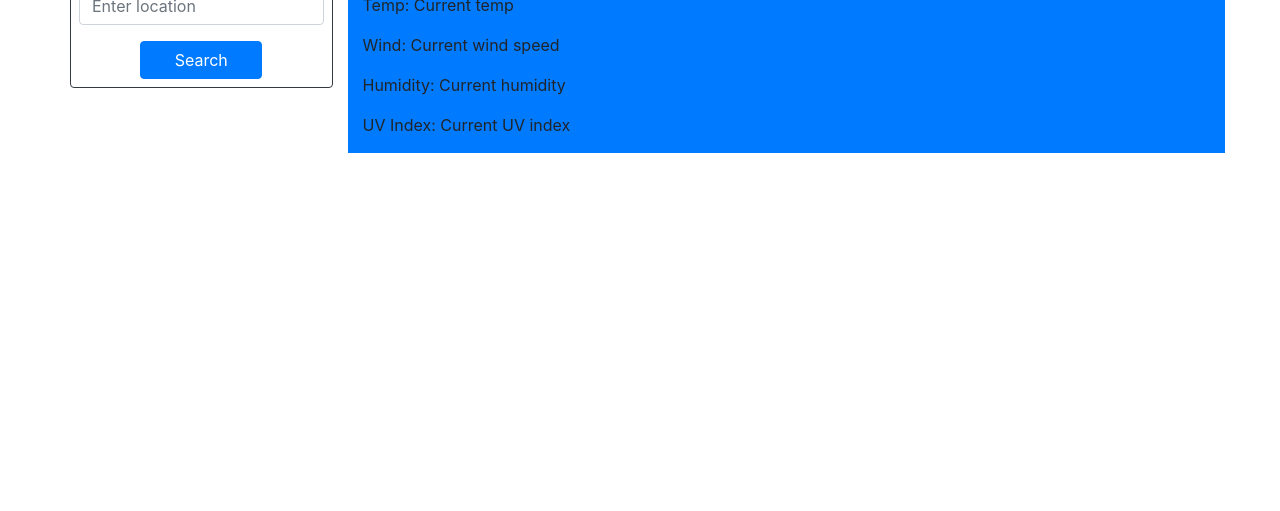
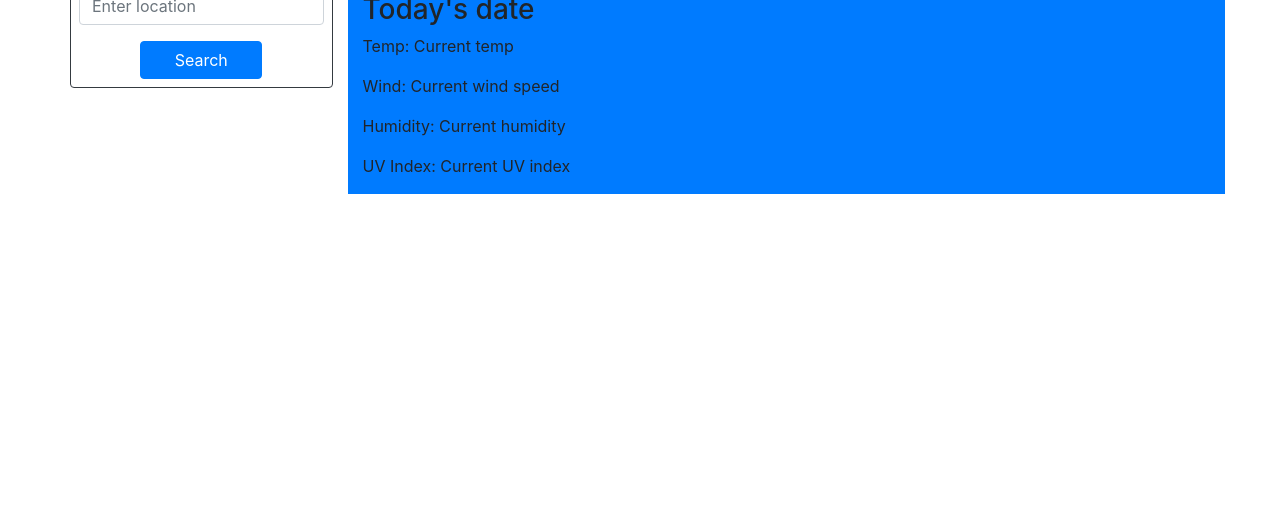
Before and after one commit to pikaypi/weather-dashboard, a plain HTML site: page index.html in a window 1280 px wide. Shown: the part 289-800 px from the top of the page. Drawn offline with nearby package versions, Linux system fonts and the light colour scheme.

Commit message:
add date to the page

```diff
--- a/index.html
+++ b/index.html
@@ -28,6 +28,7 @@
             </div>
             <div class="col-12 col-md-9 bg-primary" id="today">
                 <h2><span id="location">This is your location</span></h2>
+                <h3><span id="date">Today's date</span></h3>
                 <p>Temp: <span id="temp-now">Current temp</span></p>
                 <p>Wind: <span id="wind-now">Current wind speed</span></p>
                 <p>Humidity: <span id="humidity-now">Current humidity</span></p>
```
